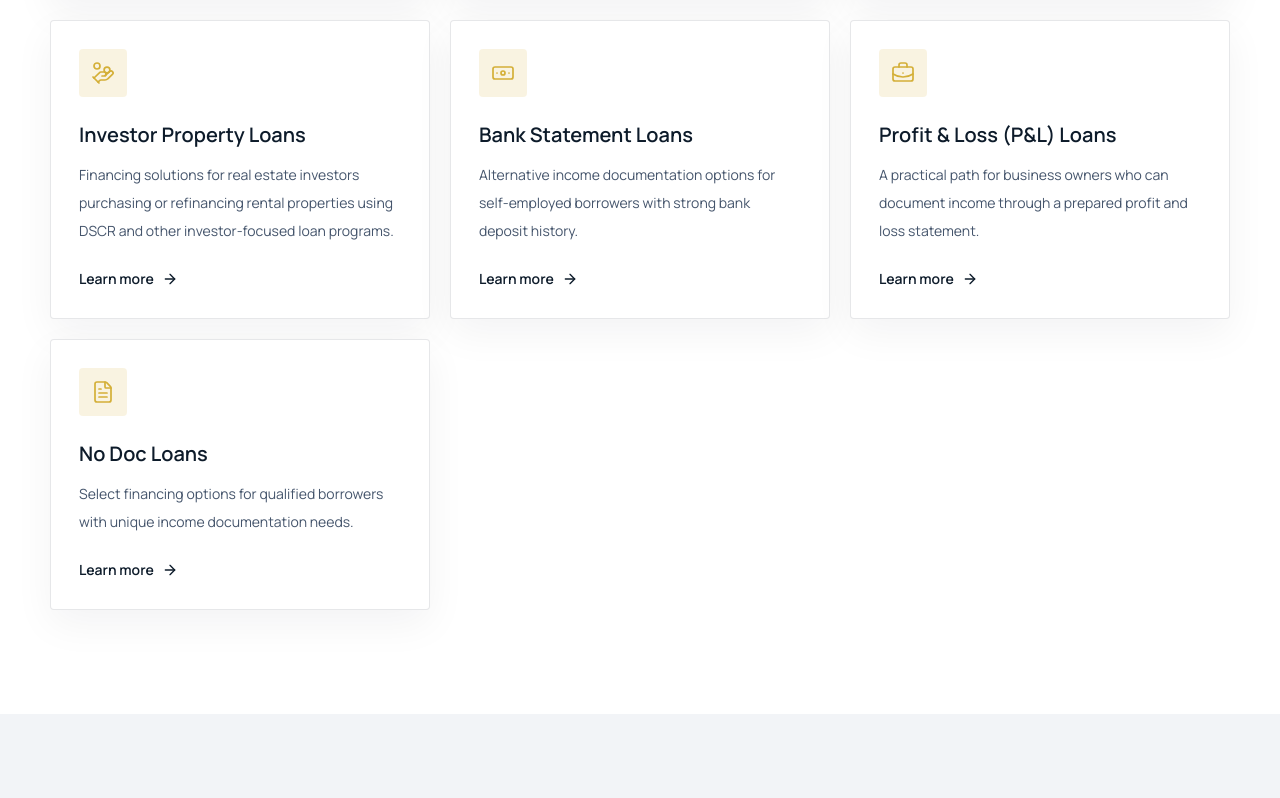
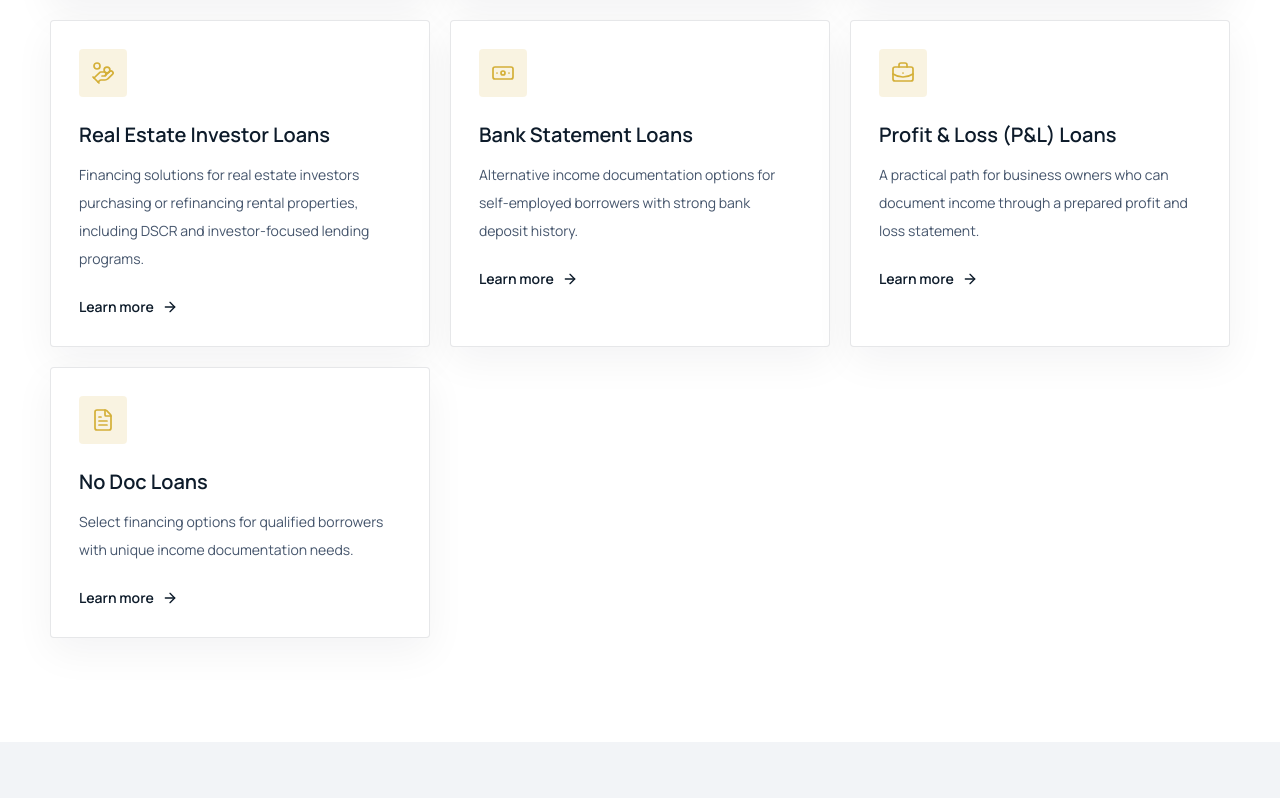
Before and after one commit to Source1HomeLoans/source-one-home-loans, a Next.js app: page / in a window 1280 px wide. Shown: the part 2342-3140 px from the top of the page. Built offline with nearby package versions, Linux system fonts and the light colour scheme; a web font is replaced by a local one.

Commit message:
Finalize real estate investor loan cards

```diff
--- a/src/app/page.tsx
+++ b/src/app/page.tsx
@@ -120,7 +120,7 @@ export default function HomePage() {
         <div className="container-shell grid gap-12 lg:grid-cols-[0.9fr_1.1fr] lg:items-center">
           <div className="order-2 grid grid-cols-2 gap-4 lg:order-1">
             {[
-              ["Investor Property Loans", "DSCR and Rental Property Financing"],
+              ["Real Estate Investor Loans", "Financing solutions for real estate investors purchasing or refinancing rental properties, including DSCR and investor-focused lending programs."],
               ["Rental Portfolio Growth", "Financing for your next investment"],
               ["Cash-Flow Focused Options", "Programs built around investment property goals"],
               ["Investor Guidance", "Clear next steps for qualified real estate investors"],
--- a/src/lib/site-data.ts
+++ b/src/lib/site-data.ts
@@ -122,9 +122,9 @@ export const loanPrograms = [
     featured: false,
   },
   {
-    title: "Investor Property Loans",
+    title: "Real Estate Investor Loans",
     description:
-      "Financing solutions for real estate investors purchasing or refinancing rental properties using DSCR and other investor-focused loan programs.",
+      "Financing solutions for real estate investors purchasing or refinancing rental properties, including DSCR and investor-focused lending programs.",
     icon: HandCoins,
     category: "Real Estate Investor Loans",
     featured: true,
@@ -156,7 +156,7 @@ const featuredLoanProgramTitles = [
   "Conventional Loans",
   "FHA Loans",
   "VA Loans",
-  "Investor Property Loans",
+  "Real Estate Investor Loans",
   "Bank Statement Loans",
   "Profit & Loss (P&L) Loans",
   "No Doc Loans",
```
